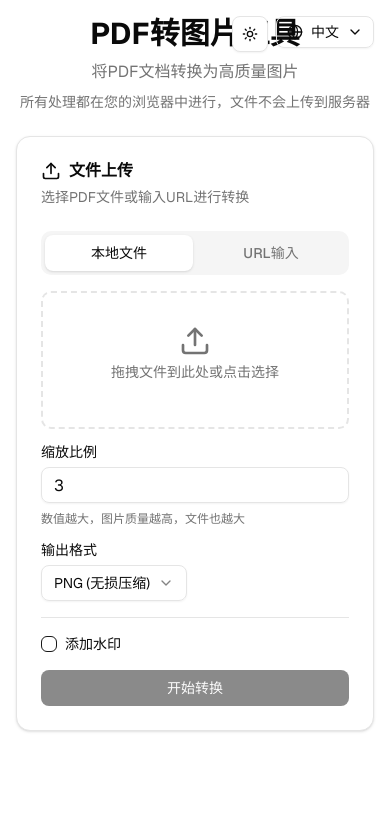
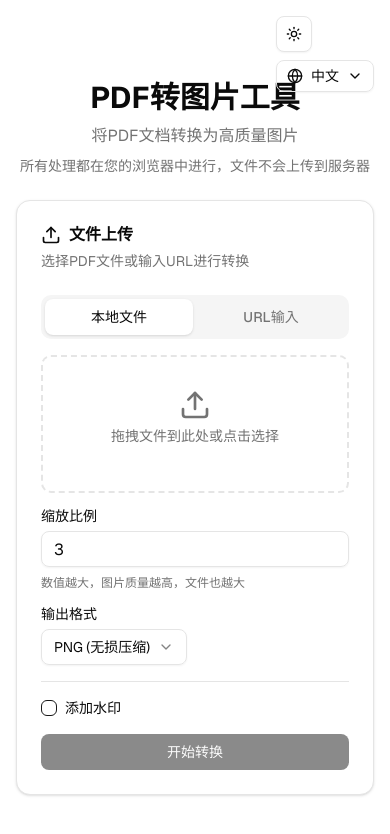
Before and after one commit to A-W-C-J/pdf-to-image-project, a Next.js app: page / in a window 390 px wide. Shown: the top 834 px of the page. Built offline with nearby package versions, Linux system fonts and the light colour scheme.

Commit message:
fix: make language and theme switchers mobile-responsive
Adjust layout and padding for better mobile usability.

Co-authored-by: Wen_en <5698707+A-W-C-J@users.noreply.github.com>

```diff
--- a/app/page.tsx
+++ b/app/page.tsx
@@ -333,13 +333,13 @@ export default function PDFConverter() {
 
   return (
     <div className="min-h-screen bg-background p-4">
-      <div className="fixed top-4 right-4 z-10 flex gap-2">
+      <div className="fixed top-4 right-4 z-10 flex flex-col sm:flex-row gap-2">
         <ThemeSwitcher currentTheme={theme} onThemeChange={setTheme} language={language} />
         <LanguageSwitcher currentLanguage={language} onLanguageChange={setLanguage} />
       </div>
 
       <div className="max-w-4xl mx-auto space-y-6">
-        <div className="text-center space-y-2">
+        <div className="text-center space-y-2 pt-16 sm:pt-8">
           <h1 className="text-3xl font-bold">{t("title")}</h1>
           <p className="text-muted-foreground">{t("subtitle")}</p>
           <p className="text-sm text-muted-foreground">{t("privacy")}</p>
```
